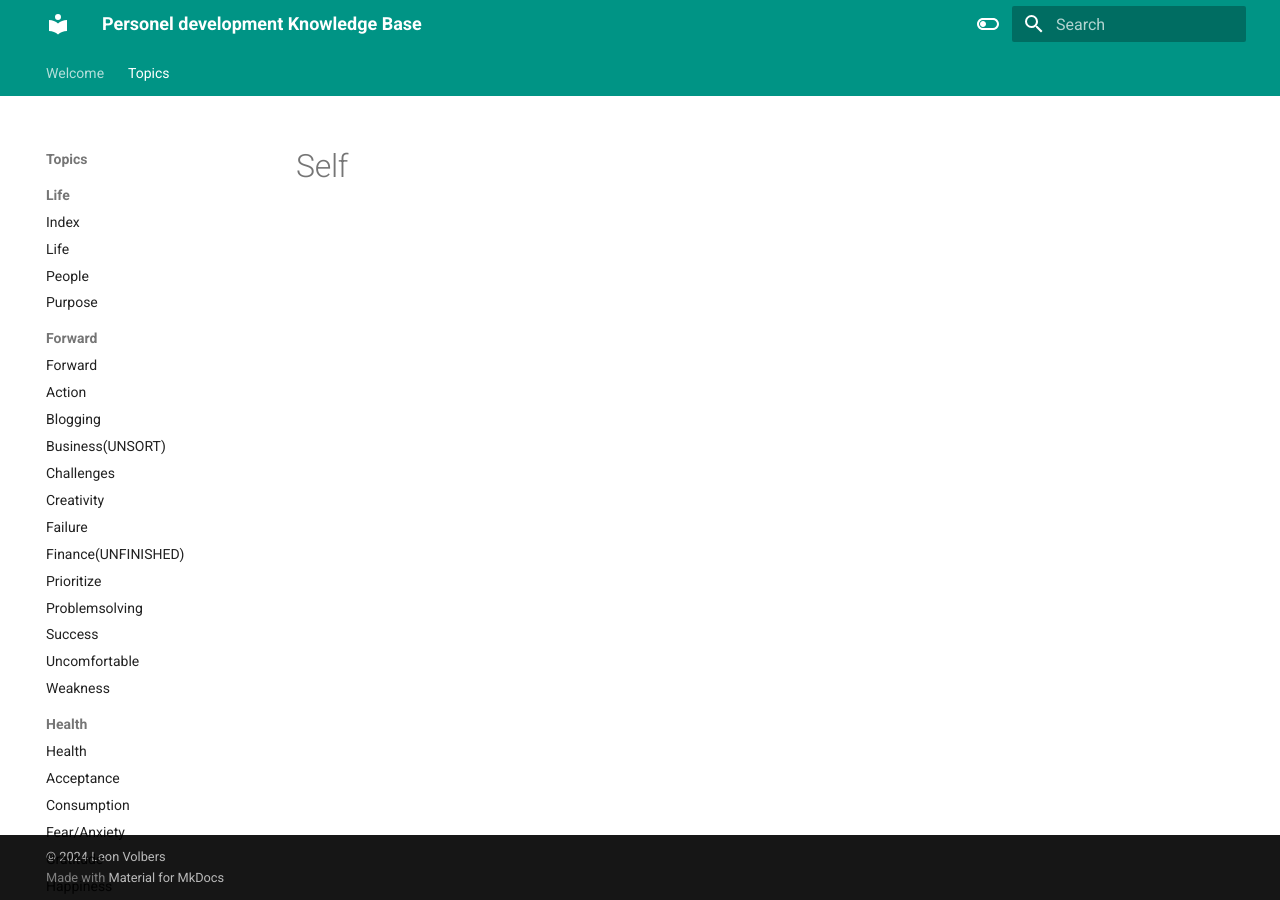
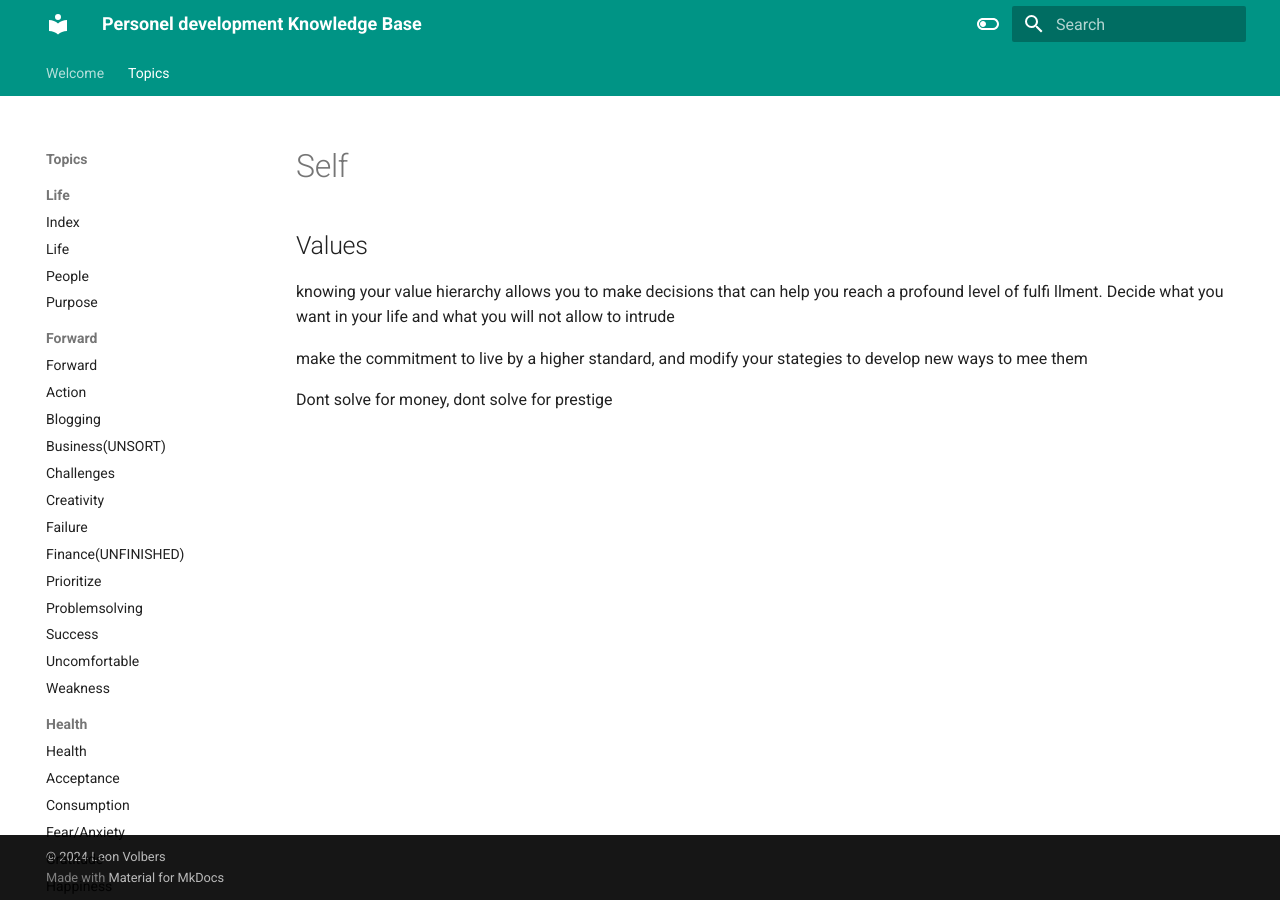
Before and after one commit to levoxtrip/PKB, an MkDocs documentation site: the page built from docs/topics/health/Self.md, in a window 1280 px wide. Built offline with MkDocs 1.6.1 and Material for MkDocs 9.7.7, drawn with Linux system fonts in a browser that asks for light colours.

```diff
--- a/docs/topics/health/Self.md
+++ b/docs/topics/health/Self.md
@@ -1 +1,13 @@
 # Self
+
+
+
+
+
+## Values
+knowing your value hierarchy allows you to make decisions that can help you reach a profound level of fulfi llment.
+Decide what you want in your life and what you will not allow to intrude
+
+make the commitment to live by a higher standard, and modify your stategies to develop new ways to mee them
+
+Dont solve for money, dont solve for prestige
```
Also changed, not shown: docs/topics/Life/People.md (+3 -0 lines), docs/topics/forward/Action.md (+3 -0 lines), docs/topics/health/Relax.md (added, +4 -0 lines), docs/topics/health/index.md (+2 -0 lines).
